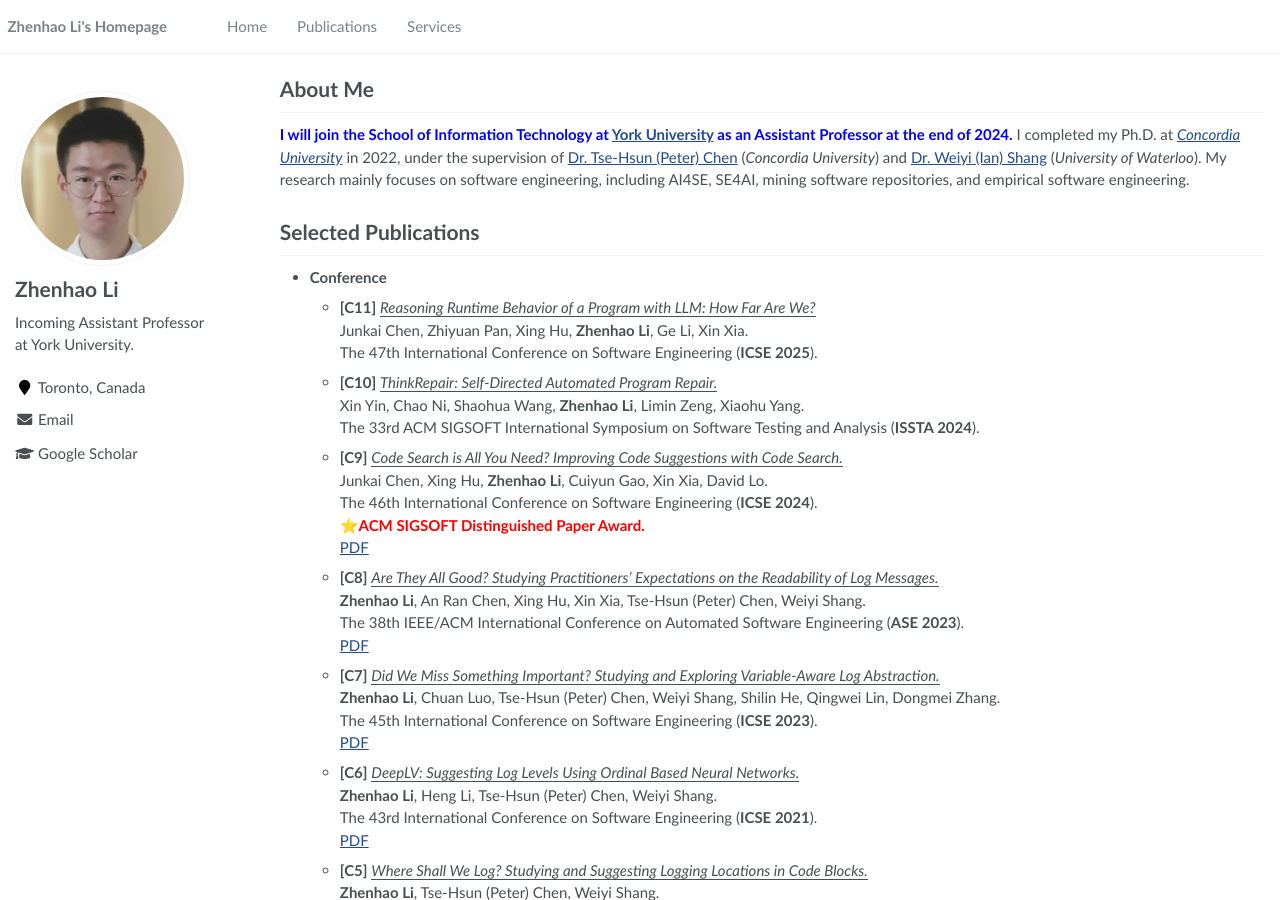
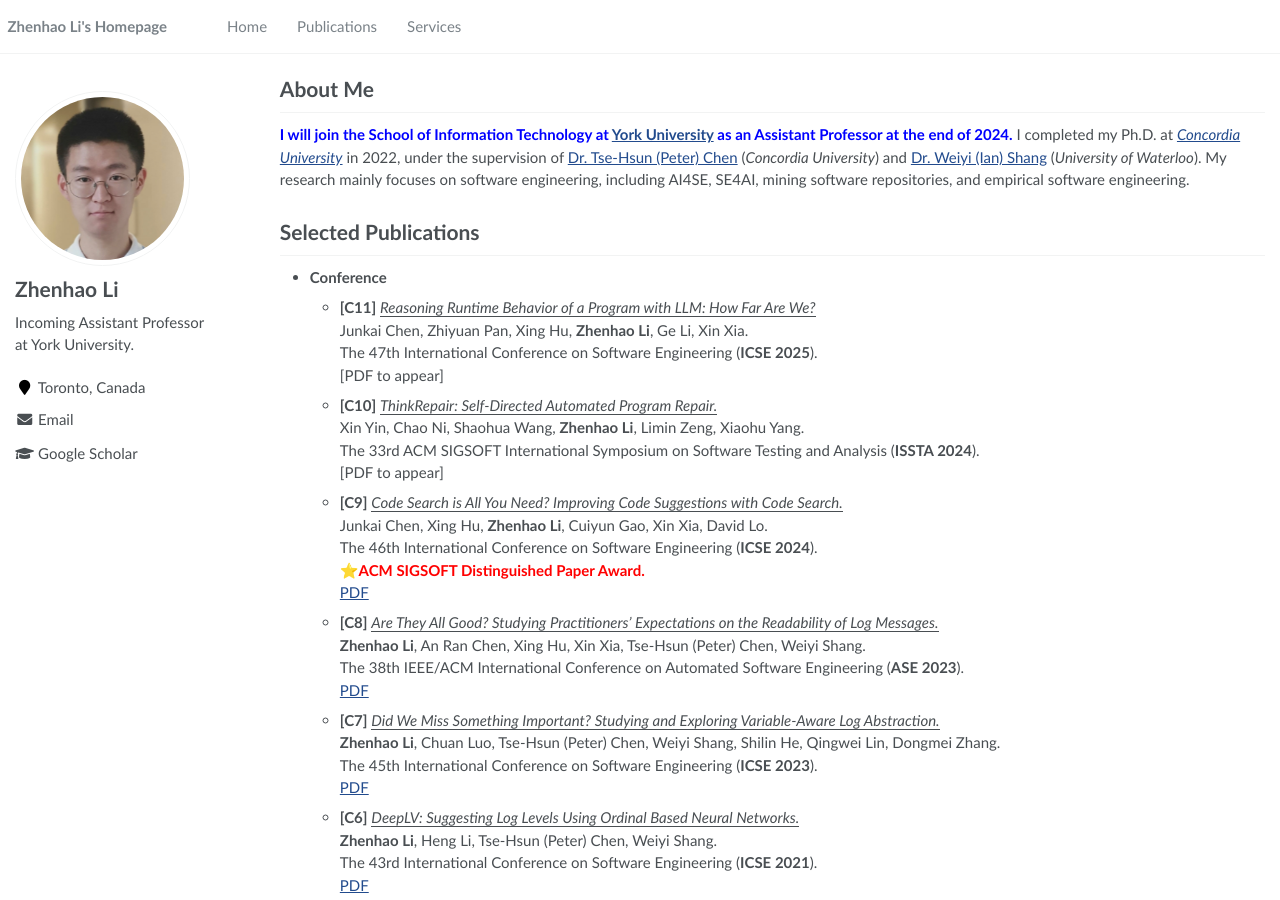
Before and after one commit to ginolzh/ginolzh.github.io, a Jekyll site: the page built from _pages/about.md, in a window 1280 px wide and 900 px high. Built offline with Jekyll 4.4.1, drawn with Linux system fonts in a browser that asks for light colours.

Commit message:
Update about.md

```diff
--- a/_pages/about.md
+++ b/_pages/about.md
@@ -22,10 +22,12 @@ Selected Publications
 * **Conference**
   * **[C11]** <ins>*Reasoning Runtime Behavior of a Program with LLM: How Far Are We?*</ins>\
   Junkai Chen, Zhiyuan Pan, Xing Hu, **Zhenhao Li**, Ge Li, Xin Xia.\
-  The 47th International Conference on Software Engineering (**ICSE 2025**).
+  The 47th International Conference on Software Engineering (**ICSE 2025**).\
+  [PDF to appear]
   * **[C10]** <ins>*ThinkRepair: Self-Directed Automated Program Repair.*</ins>\
   Xin Yin, Chao Ni, Shaohua Wang, **Zhenhao Li**, Limin Zeng, Xiaohu Yang.\
-  The 33rd ACM SIGSOFT International Symposium on Software Testing and Analysis (**ISSTA 2024**).
+  The 33rd ACM SIGSOFT International Symposium on Software Testing and Analysis (**ISSTA 2024**).\
+  [PDF to appear]
   * **[C9]** <ins>*Code Search is All You Need? Improving Code Suggestions with Code Search.*</ins>\
   Junkai Chen, Xing Hu, **Zhenhao Li**, Cuiyun Gao, Xin Xia, David Lo.\
   The 46th International Conference on Software Engineering (**ICSE 2024**).\
```
